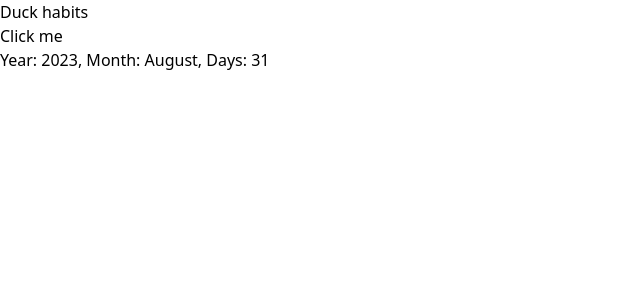
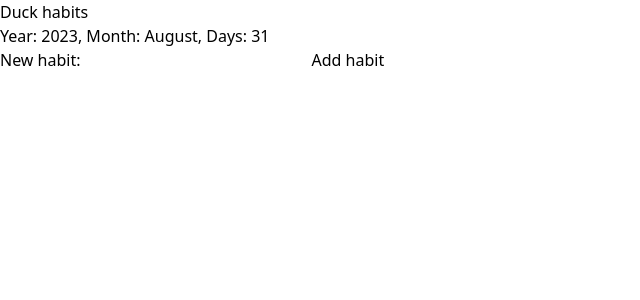
Before and after one commit to Readpato/duck-habits, a React (Vite) app: page / in a window 1280 px wide. Shown: the top 300 px of the page, without its empty margins (0-640 px from the left). Built offline with nearby package versions, Linux system fonts and the light colour scheme.

Commit message:
refactor(App); create new logic for list rendering

```diff
--- a/src/App.tsx
+++ b/src/App.tsx
@@ -1,4 +1,4 @@
-import { useEffect, useState } from 'react'
+import { useEffect, useState, MouseEvent } from 'react'
 
 interface Date {
   days: number
@@ -14,6 +14,9 @@ interface Month {
 
 function App() {
   const [date, setDate] = useState<Date | null>(null)
+  const [newHabit, setNewHabit] = useState<string | null>(null)
+  const [habits, setHabits] = useState<string[]>([])
+
   const getTime = () => {
     const months: Month[] = [
       { id: 0, name: 'January', days: 31 },
@@ -36,6 +39,18 @@ function App() {
     setDate({ month: month.name, days: month.days, year })
   }
 
+  const handleHabits = (event: MouseEvent<HTMLButtonElement>) => {
+    if (!newHabit) return
+    setHabits([...habits, newHabit])
+    event.preventDefault()
+  }
+
+  const habitList = habits.map((habit) => (
+    <ul>
+      <li>{habit}</li>
+    </ul>
+  ))
+
   useEffect(() => {
     getTime()
   }, [])
@@ -43,12 +58,21 @@ function App() {
   return (
     <main>
       <h1>Duck habits</h1>
-      <button onClick={getTime}>Click me</button>
       <p>
         {date === null && 'Loading'}
         {date !== null &&
           `Year: ${date.year}, Month: ${date.month}, Days: ${date.days}`}
       </p>
+      <form className="space-x-2">
+        <label htmlFor="new-habit">New habit:</label>
+        <input
+          id="new-habit"
+          onChange={(e) => setNewHabit(e.target.value)}
+          className="border-1 border-black"
+        />
+        <button onClick={handleHabits}>Add habit</button>
+      </form>
+      <section>{habitList}</section>
     </main>
   )
 }
```
